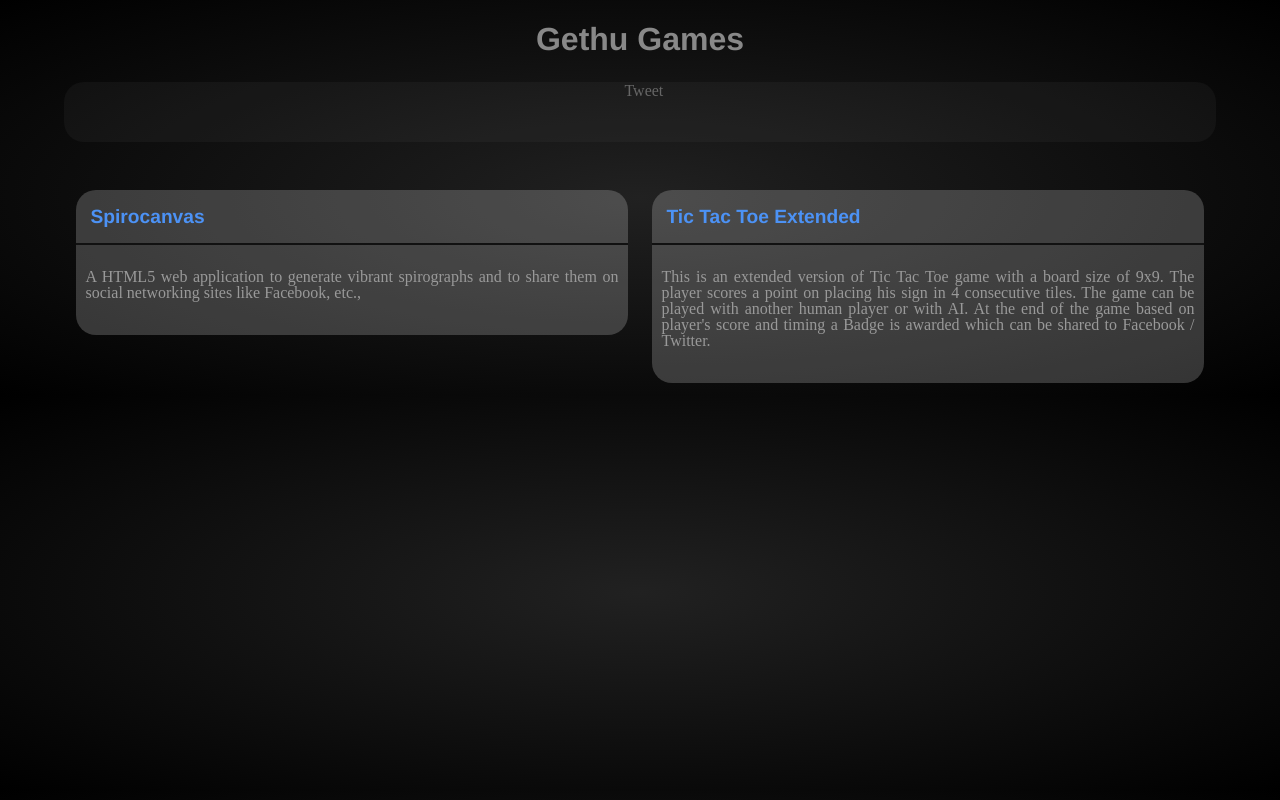
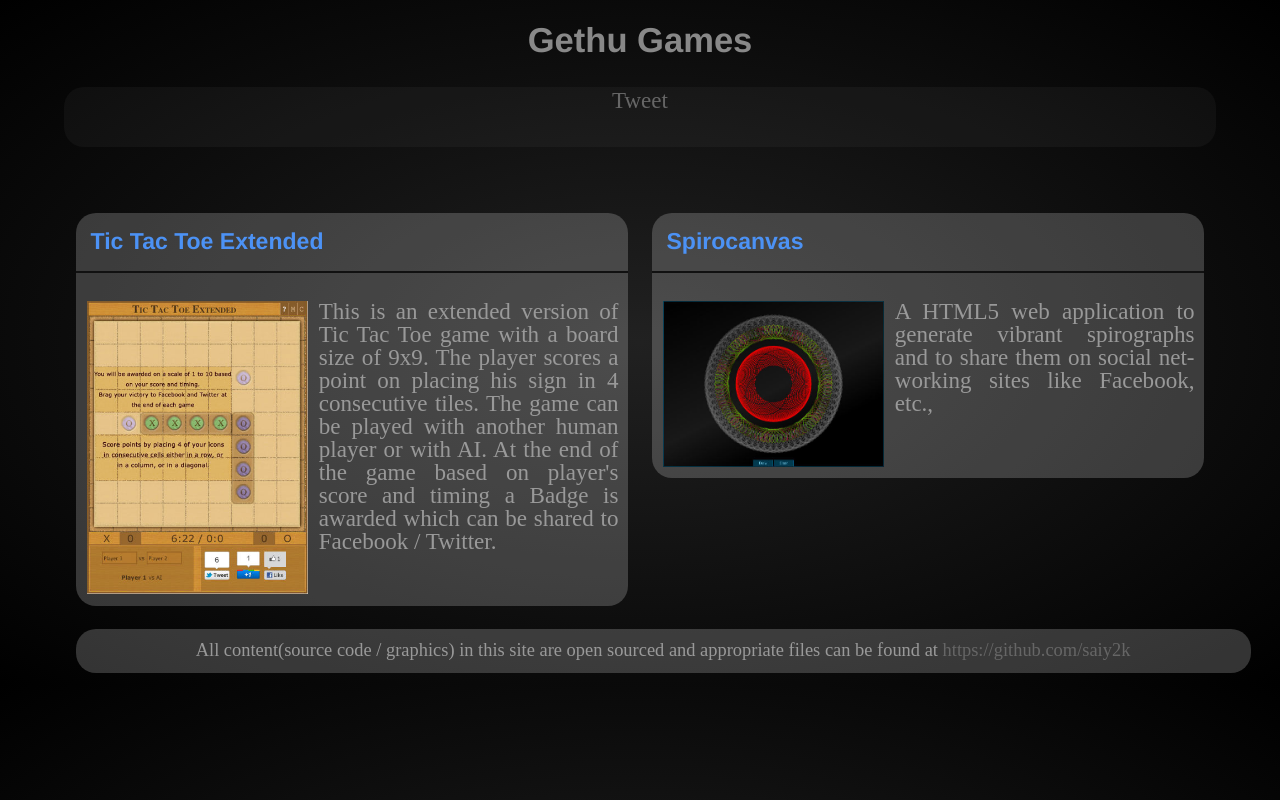
Before and after one commit to saiy2k/Gethugames.in-Website, a PHP site: page / in a window 1280 px wide. Run offline with PHP 8.4, Linux system fonts and the light colour scheme; some libraries are stand-ins or nearby versions.

Commit message:
added product images and footer bar

```diff
--- a/css/style.css
+++ b/css/style.css
@@ -16,7 +16,7 @@ html{
     background: -ms-radial-gradient(center, ellipse cover, #212121 0%,#000000 100%); /* IE10+ */
     background: radial-gradient(center, ellipse cover, #212121 0%,#000000 100%); /* W3C */
     filter: progid:DXImageTransform.Microsoft.gradient( startColorstr='#212121', endColorstr='#000000',GradientType=1 ); /* IE6-9 fallback on horizontal gradient */
-    font-size:62.5%;
+    font-size:0.9em;
 }
 body{margin:0 auto;padding:0;width:90%;font-size:16px;font-size:1.6rem;font-family:"Cambria, Georgia, Times, " Times New Roman;color:#282828;background-color:transparent;}
 button,input,select,textarea{font-family:"Helvetica Neue",Helvetica,Arial,sans-serif;color:#404040;}
@@ -52,7 +52,7 @@ sub{bottom:-0.25em;}
 a{color:#666; text-decoration:none; }
 a:visited{color:#666;}
 header { margin:auto; text-align:center; padding-top:20px; color:#888; }
-header h1 { font-size:2em; }
+header h1 { font-size:1.5em; }
 figure{margin-bottom:1.5em;}
 figure img,figure object,figure embed{margin-bottom:0.75em;max-width:100%;}
 figcaption{display:block;font-weight:normal;}
@@ -93,15 +93,21 @@ p{-webkit-hyphens:auto;-webkit-hyphenate-character:"\2010";-webkit-hyphenate-lim
 .visuallyhidden.focusable:active,.visuallyhidden.focusable:focus{position:static;margin:0;height:auto;width:auto;overflow:visible;clip:auto;}
 .invisible{visibility:hidden;}
 
-article {
+article, footer {
     width:100%;
     background:rgba(250, 250, 250, 0.2);
     border-radius:20px;
     color:#999;
     margin:1%;
+    text-align:center;
+}
+footer {
+    padding: 1%;
+    font-size: 0.8em;
 }
 article h1 {
-    font-size:1.2em;
+    text-align:left;
+    font-size:1em;
     border-bottom: 2px #111 solid;
     padding:15px;
     color:#4c92f5;
@@ -114,6 +120,10 @@ article h1:hover {
     background: rgba(50, 50, 50, 0.5);
     border-radius:20px;
     color:#888;
+}
+article img {
+    margin:auto;
+    width: 60%;
 }
 
 @media print{
@@ -131,14 +141,15 @@ article h1:hover {
     tr{page-break-inside:avoid;}
     .ir a:after{content:"";}
 }
-@media only screen and (min-width: 480px){
-}
-@media only screen and (min-width: 600px){
-}
 @media only screen and (min-width: 768px){
     article {
         width:48%;
         float:left;
+    }
+    article img {
+        float: left;
+        margin: 2%;
+        width: 40%;
     }
 }
 @media only screen and (min-width: 992px){
--- a/index.html
+++ b/index.html
@@ -133,35 +133,34 @@ License: http://creativecommons.org/licenses/MIT/
 
     <script type="IN/Share" data-counter="top"></script>
 
-    &nbsp;
-
     <g:plusone size="tall"></g:plusone>
-
-    &nbsp;
 
     <a href="https://twitter.com/share" class="twitter-share-button" data-text="Collection of open source modern web apps/games created using HTML5" data-url="http://www.gethugames.in" data-counturl="http://www.gethugames.in" data-lang="en" data-count="vertical">Tweet</a>
 
-    &nbsp;
-
-    <div class="fb-like" data-href="http://www.gethugames.in" data-send="false" data-layout="box_count" data-width="100" data-show-faces="false" data-colorscheme="dark"></div>
+    <div class="fb-like" data-href="http://www.gethugames.in" data-send="false" data-layout="box_count" data-width="60" data-show-faces="false" data-colorscheme="dark"></div>
 
 </section>
 
 <br/> </br>
 
 <section class="content clearfix">
+
+<article>
+<a href="http://www.gethugames.in/tictactoe/"><h1> Tic Tac Toe Extended </h1></a>
+<a href="http://www.gethugames.in/tictactoe/"><img src='img/tttImage.jpg' /></a>
+<p>This is an extended version of Tic Tac Toe game with a board size of 9x9. The player scores a point on placing his sign in 4 consecutive tiles. The game can be played with another human player or with AI. At the end of the game based on player's score and timing a Badge is awarded which can be shared to Facebook / Twitter. </p>
+</article>
+
 <article>
 <a href="http://www.gethugames.in/spirocanvas/"><h1> Spirocanvas </h1></a>
+<a href="http://www.gethugames.in/spirocanvas/"><img src='img/scImage.jpg' /></a>
 <p>A HTML5 web application to generate vibrant spirographs and to share them on social networking sites like Facebook, etc.,</p>
 </article>
 
-<article>
-<a href="http://www.gethugames.in/tictactoe/"><h1> Tic Tac Toe Extended </h1></a>
-<p>This is an extended version of Tic Tac Toe game with a board size of 9x9. The player scores a point on placing his sign in 4 consecutive tiles. The game can be played with another human player or with AI. At the end of the game based on player's score and timing a Badge is awarded which can be shared to Facebook / Twitter. </p>
-</article>
 </section>
 
 <footer role="contentinfo" class="clearfix">
+All content(source code / graphics) in this site are open sourced and appropriate files can be found at <a href='https://github.com/saiy2k' target='_blank'> https://github.com/saiy2k </a>
 </footer>
 
 <!-- Scripts -->
@@ -185,10 +184,5 @@ nope : ['js/libs/respond.min.js']
 });
 </script>
 
-<script type="text/javascript">
-
-
-</script>
-
 </body>
 </html>
```
Also changed, not shown: img/scImage.jpg (added), img/tttImage.jpg (added).
